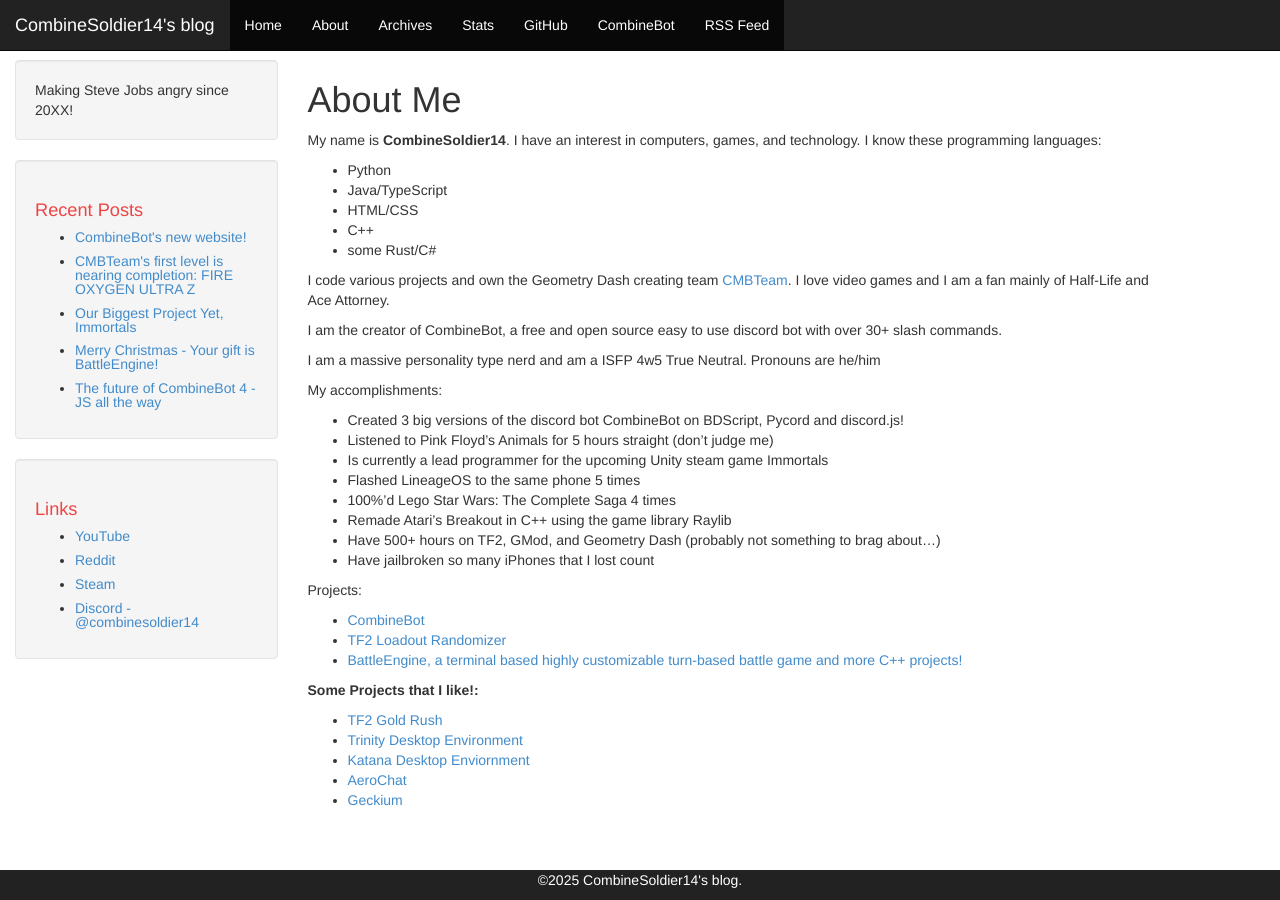
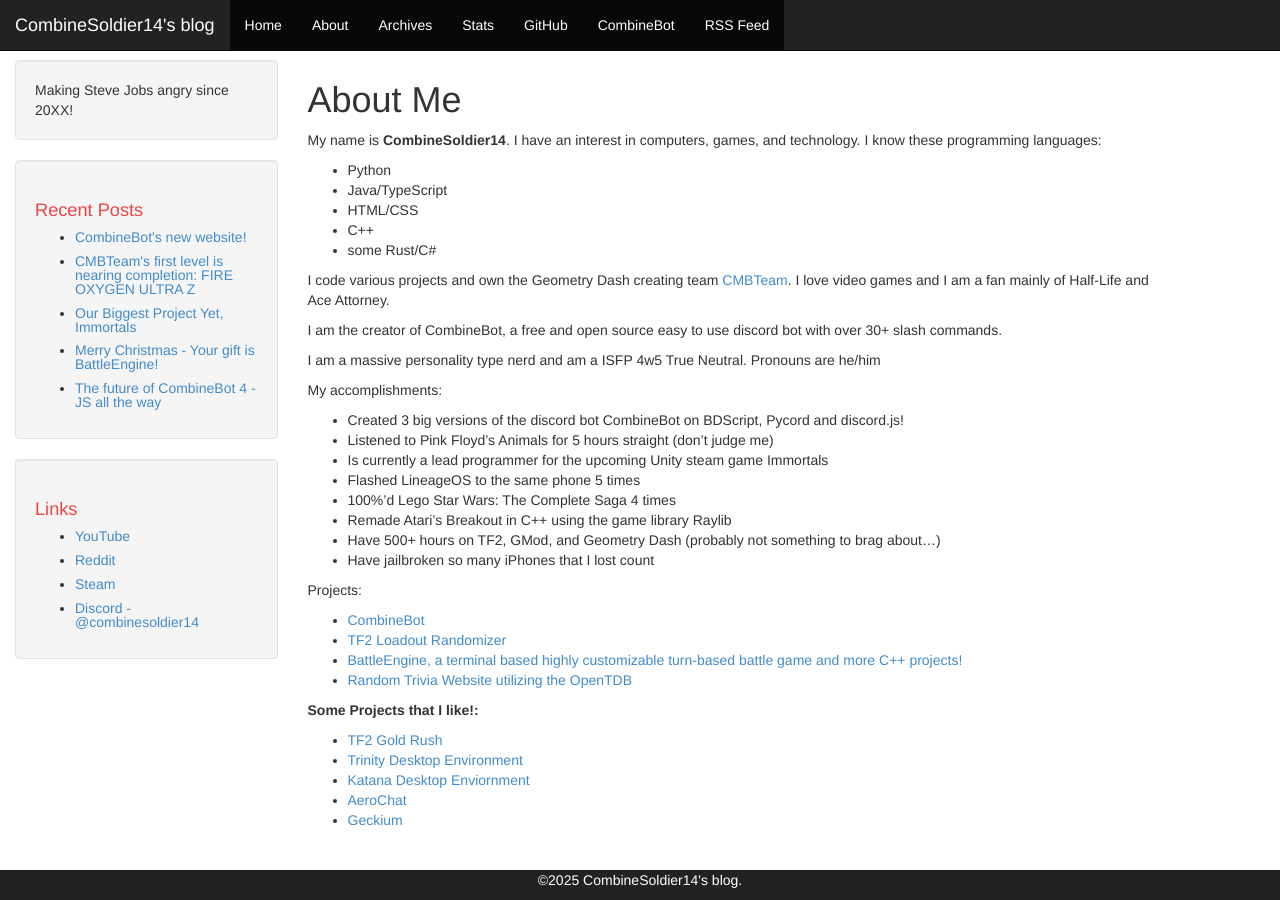
Before and after one commit to CombineSoldier14/combinesoldier14.github.io, a Jekyll site: the page built from pages/about.md, in a window 1280 px wide. Built offline with Jekyll 4.4.1, drawn with Linux system fonts in a browser that asks for light colours.

Commit message:
Update about.md

```diff
--- a/pages/about.md
+++ b/pages/about.md
@@ -31,6 +31,7 @@ Projects:
 - [CombineBot](https://combinebot.github.io)
 - [TF2 Loadout Randomizer](https://combinesoldier14.github.io/tf2-loadout-randomizer)
 - [BattleEngine, a terminal based highly customizable turn-based battle game and more C++ projects!](https://github.com/CombineSoldier14/cpp-projects)
+- [Random Trivia Website utilizing the OpenTDB](https://combinesoldier14.github.io/trivia-website/)
 
 **Some Projects that I like!:**
 - [TF2 Gold Rush](https://github.com/conneath/TF2-GoldRush)
```
